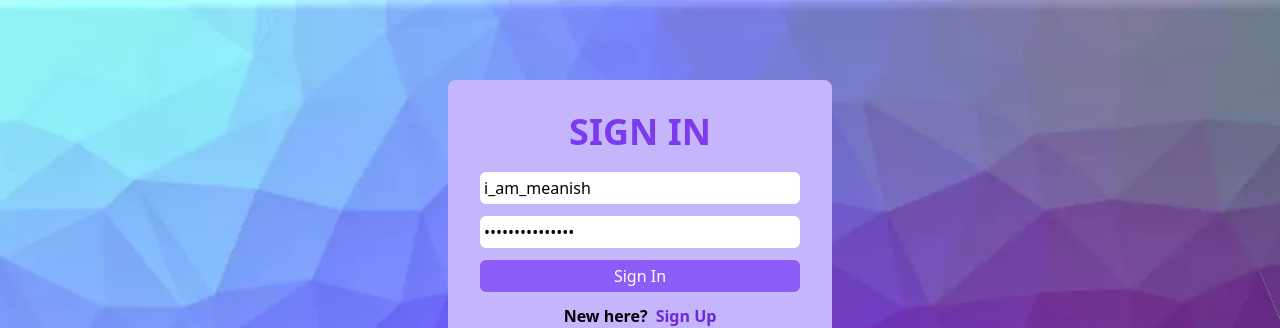
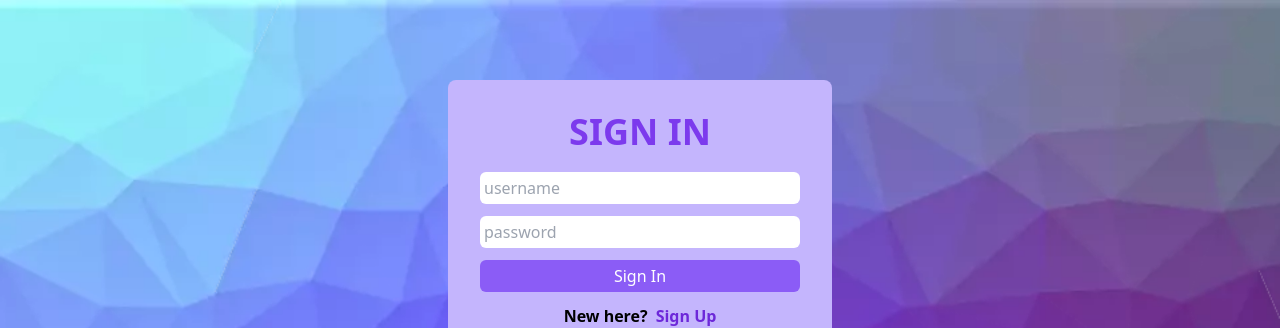
Before and after one commit to t-rex777/june, a React (Create React App) app in the folder packages/app/: page /signin in a window 1280 px wide. Shown: the top 328 px of the page. Built offline with nearby package versions, Linux system fonts and the light colour scheme.

Commit message:
fix: signin loader error

```diff
--- a/packages/app/src/features/post/PostComment.js
+++ b/packages/app/src/features/post/PostComment.js
@@ -111,7 +111,7 @@ function PostComment() {
         res &&
           setTimeout(() => {
             setLoaderDisplay("none");
-          }, 500);
+          }, 1800);
       } catch (error) {
         setLoaderDisplay("none");
         console.log(error);
--- a/packages/app/src/features/userAuth/pages/Signin.tsx
+++ b/packages/app/src/features/userAuth/pages/Signin.tsx
@@ -19,8 +19,8 @@ const Signin: React.FC = () => {
   const { search } = useLocation();
   const dispatch = useAppDispatch();
   const [userData, setUserData] = useState<SigninUser>({
-    username: "i_am_meanish",
-    password: "admin@123456789",
+    username: "",
+    password: "",
   });
 
   const handleChange = (e: React.ChangeEvent<HTMLInputElement>) => {
@@ -36,11 +36,13 @@ const Signin: React.FC = () => {
     e.preventDefault();
     setLoaderDisplay("block");
     if (userData.username === "" || userData.password === "") {
+      setLoaderDisplay("none");
       return setToast("Please fill all the inputs!", "warning");
     }
     try {
       const res = await dispatch(userSignin(userData));
       if (res.payload === undefined) {
+        setLoaderDisplay("none");
         return setToast("Wrong Credentials! Please check.", "error");
       }
       setLoaderDisplay("none");
```
